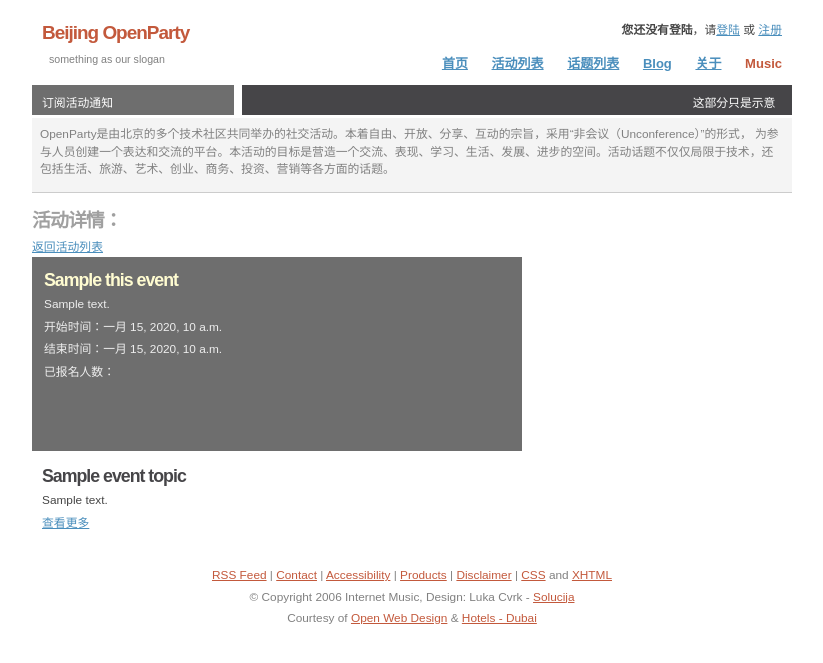
After one commit to openparty/openparty, a Django app: template templates/core/event.html in a window 1280 px wide. The commit adds this page. Shown: the top 663 px of the page, without its empty margins (228-1051 px from the left). Run offline with Django 3.2, Linux system fonts and the light colour scheme; the template is opened without the code that fills it: most values are stand-ins (such as "Sample title", 1, 10 or a date in 2020).

Commit message:
完成活动详细信息页面
git-svn-id: https://openparty.googlecode.com/svn/trunk/openparty@50 675f3c5f-904a-0410-84ce-8d0eee00fd03

```diff
--- a/apps/core/views.py
+++ b/apps/core/views.py
@@ -25,3 +25,7 @@ def topic_list(request):
     topic_list = Topic.objects.all().order_by('-total_votes').order_by('-shown_in_event__datetime_begin')
     #需注意排序顺序
     return render('core/topic_list.html', locals(), request)
+
+def event(request, id):
+    this_event = Event.objects.get(pk = id)
+    return render('core/event.html', locals(), request)
--- /dev/null
+++ b/templates/core/event.html
@@ -0,0 +1,22 @@
+{% extends "core/base.html" %}
+{% block content %}
+        <div class="left">
+            <h1>活动详情：</h1><a href="/events">返回活动列表</a>
+            <div class="lt"></div>
+            <div class="lbox">
+                <h2><span class="yellow">{{ this_event.name }}</span></h2>{% ifequal this_event.is_off 1 %}<p>本活动已结束</p>{% endifequal %}
+                <p> {{ this_event.content }}</p>
+                <p> 开始时间：{{this_event.datetime_begin}}</p>
+                <p> 结束时间：{{this_event.datetime_end}}</p>
+                <p> 已报名人数：</p>
+
+            </div>
+            {% for event_topic in this_event.topic_shown_in.all %}
+            <div class="left_articles">
+                <h2><a href="/topic/{{ event_topic.id }}">{{ event_topic.name }}</a></h2>
+                <p>{{ event_topic.description }}</p>
+                <p> <a href="/event/{{ event_topic.id }}">查看更多</a></p>
+            </div>
+            {% endfor %}
+		</div>
+{% endblock %}
--- a/templates/core/event_list.html
+++ b/templates/core/event_list.html
@@ -6,7 +6,7 @@
         {% ifequal event.is_upcoming 1%}
             <div class="lt"></div>
             <div class="lbox">
-                <h2>即将开始：<span class="yellow">{{ event.name }}</span></h2>
+                <h2>即将开始：<span class="yellow"><a href="/event/{{ event.id }}">{{ event.name }}</a></span></h2>
                 <p> {{ event.description }}</p>
                 <p>
                 <ul>
@@ -19,7 +19,7 @@
             </div>
         {% else %}
             <div class="left_articles">
-                <h2><a href="#">{{ event.name }}</a></h2>
+                <h2><a href="/event/{{ event.id }}">{{ event.name }}</a></h2>
                 <p>{{ event.description }}</p>
                 <p>
                 <ul>
--- a/templates/core/header.html
+++ b/templates/core/header.html
@@ -45,5 +45,5 @@
 		</div>
 
 		<div class="subheader">
-			<p>Open Party是由北京的多个技术社区共同举办的社交活动。本着自由、开放、分享、互动的宗旨，通过采用“非会议（Unconference）”的形式， 为参与人员创建一个表达和交流的平台。本活动的目标是营造一个交流、表现、学习、生活、发展、进步的空间。活动话题不仅仅局限于技术，还包括生活、旅游、艺术、创业、商务、投资、营销等各方面的话题。</p>
+			<p>OpenParty是由北京的多个技术社区共同举办的社交活动。本着自由、开放、分享、互动的宗旨，采用“非会议（Unconference）”的形式， 为参与人员创建一个表达和交流的平台。本活动的目标是营造一个交流、表现、学习、生活、发展、进步的空间。活动话题不仅仅局限于技术，还包括生活、旅游、艺术、创业、商务、投资、营销等各方面的话题。</p>
 		</div>
--- a/templates/core/topic_list.html
+++ b/templates/core/topic_list.html
@@ -1,7 +1,7 @@
 {% extends "core/base.html" %}
 {% block content %}
         <div class="left">
-        <h1>活动列表：</h1>
+        <h1>话题列表：</h1>
         {% for topic in topic_list %}
         {% ifequal topic.shown_in_event.is_upcoming 1%}
             <div class="lt"></div>
@@ -16,7 +16,6 @@
                 <h2><a href="#">{{ topic.name }}</a></h2>
                 <p>{{ topic.description }}</p>
                    <p> <a href="/event/{{ topic.id }}">查看更多</a></p>
-
             </div>
         {% endifequal %}
 
--- a/urls.py
+++ b/urls.py
@@ -27,6 +27,7 @@ urlpatterns += patterns('openparty.apps.core.views',
     (r'^/?$', 'index'),
     (r'^events$', 'event_list'),
     (r'^topics$', 'topic_list'),
+    (r'^event/(?P<id>\d+)$', 'event'),
 )
 
 urlpatterns += patterns('openparty.apps.member.views',
```
